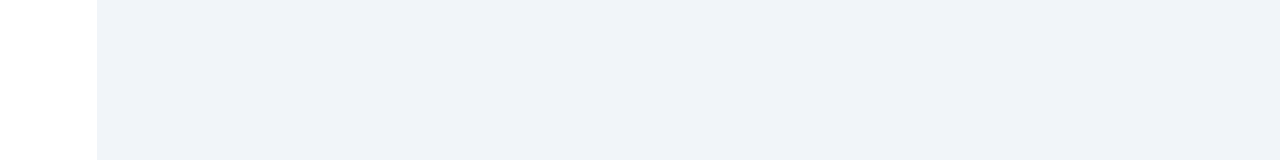
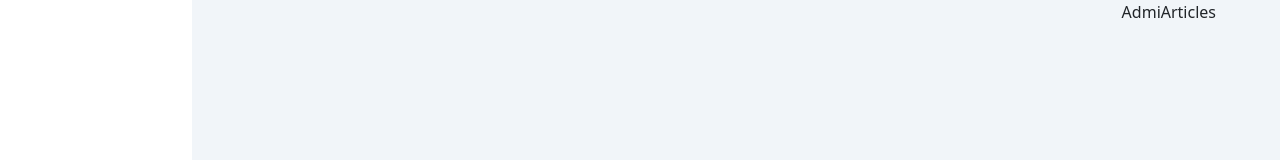
Before and after one commit to NazaninMoosazade/codeyad, a React (Vite) app: page /adminPanel/articles in a window 1280 px wide. Shown: the top 160 px of the page. Built offline with nearby package versions, Linux system fonts and the light colour scheme.

Commit message:
create AdminArticles

```diff
--- /dev/null
+++ b/src/Pages/adminPanle/AdmiArticles.jsx
@@ -0,0 +1,7 @@
+import React from 'react'
+
+export default function AdmiArticles() {
+  return (
+    <div>AdmiArticles</div>
+  )
+}
--- a/src/routse.jsx
+++ b/src/routse.jsx
@@ -14,6 +14,7 @@ import Panel from "./Pages/adminPanle/Panel";
 import AdminUser from "./Pages/adminPanle/adminUser";
 import AdminCourses from "./Pages/adminPanle/AdminCourses";
 import AdminMenus from "./Pages/adminPanle/AdminMenus";
+import AdmiArticles from "./Pages/adminPanle/AdmiArticles";
 
 const routes = [
   { path: "/", element: <Index /> },
@@ -34,6 +35,7 @@ const routes = [
       { path: "users", element: <AdminUser /> },
       { path: "courses", element: <AdminCourses /> },
       { path: "menus", element: <AdminMenus /> },
+      { path: "articles", element: <AdmiArticles/> },
 
 
     ],
```
